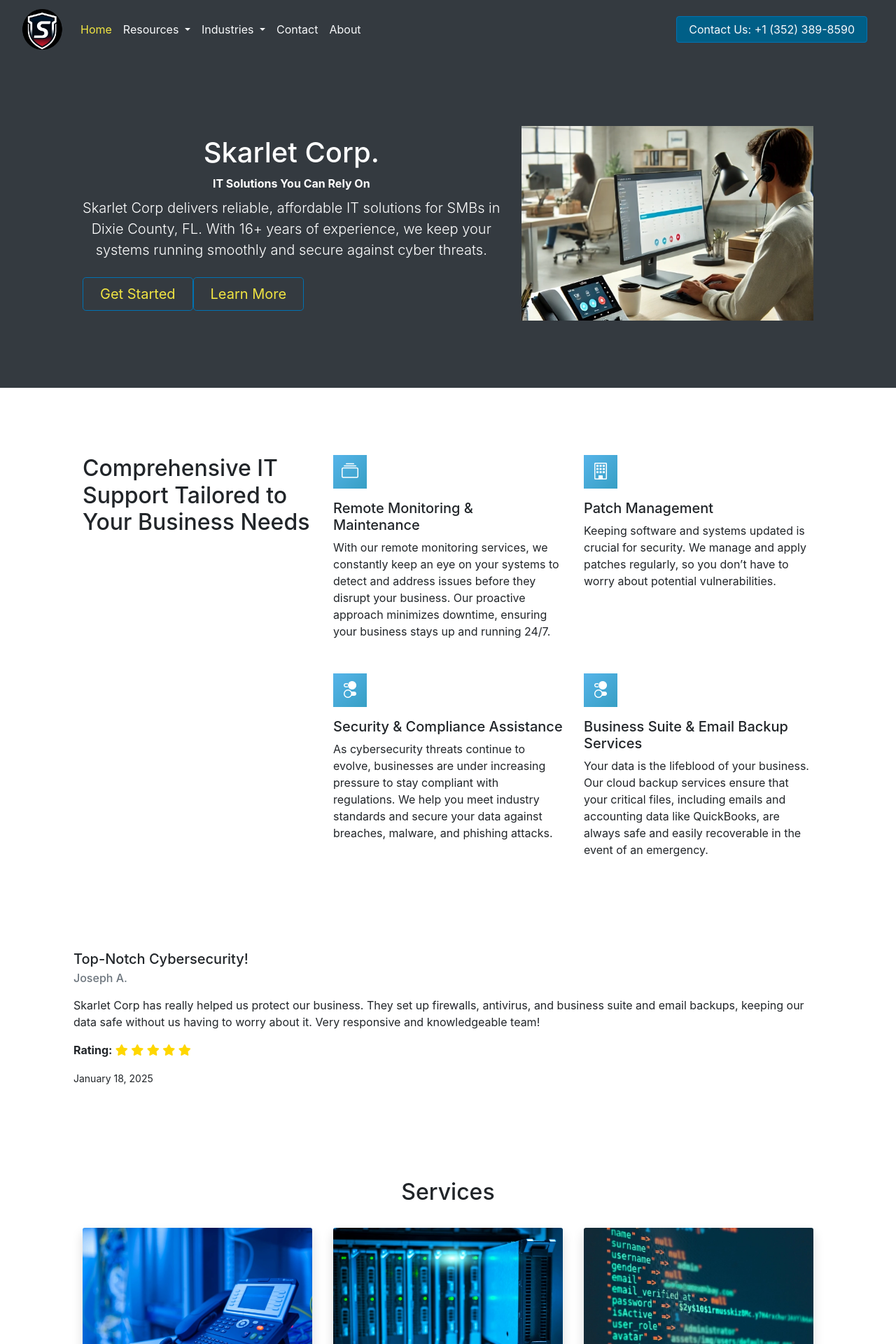
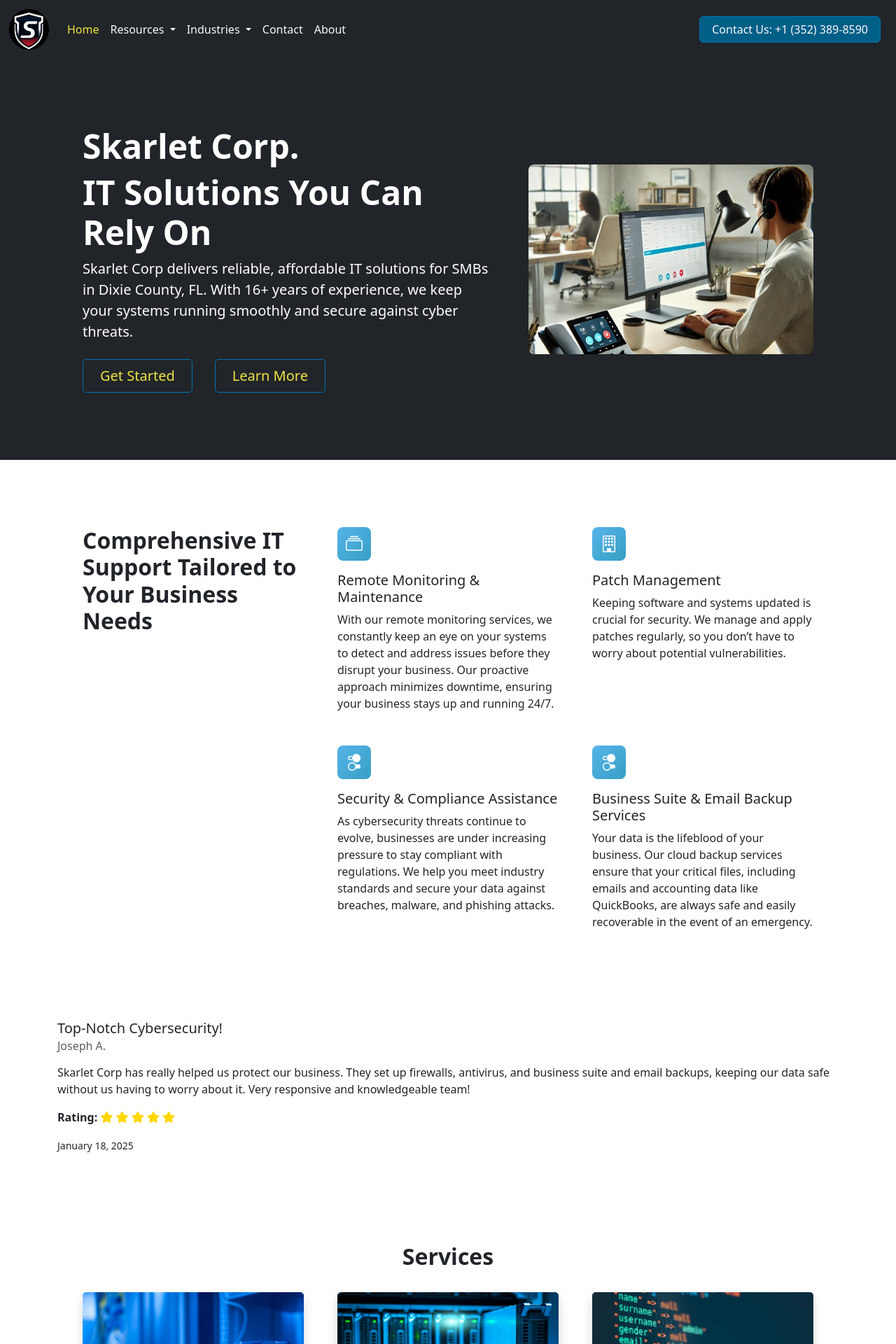
Before and after one commit to SkarletTeam/skarlet, a Jekyll site: the page built from index.md, in a window 1280 px wide. Shown: the top 1920 px of the page at 70% size. Built offline with Jekyll 4.4.1, drawn with Linux system fonts in a browser that asks for light colours.

Commit message:
Update header.html

```diff
--- a/_includes/header.html
+++ b/_includes/header.html
@@ -1,7 +1,7 @@
 <!-- _includes/header.html -->
 <header>
-		<link rel="stylesheet" type="text/css" href="https://cdn.jsdelivr.net/npm/bootstrap@4.6.2/dist/css/bootstrap.min.css" integrity="sha384-xOolHFLEh07PJGoPkLv1IbcEPTNtaed2xpHsD9ESMhqIYd0nLMwNLD69Npy4HI+N" crossorigin="anonymous">
 		<script src="https://cdn.jsdelivr.net/npm/bootstrap@5.3.3/dist/js/bootstrap.bundle.min.js"></script>
+		<link rel="stylesheet" type="text/css" href="https://cdn.jsdelivr.net/npm/bootstrap@5.3.5/dist/css/bootstrap.min.css">
 		<link rel="stylesheet" type="text/css" href="/css/style.css">
 		<link rel="stylesheet" href="https://cdnjs.cloudflare.com/ajax/libs/font-awesome/5.15.4/css/all.min.css">
 		<link rel="stylesheet" href="https://cdn.jsdelivr.net/npm/bootstrap-icons@1.11.3/font/bootstrap-icons.min.css">
```
